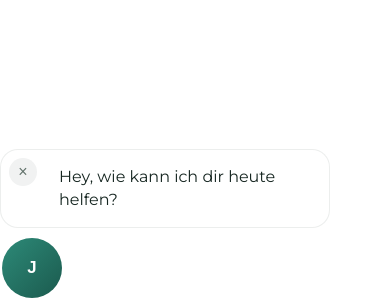
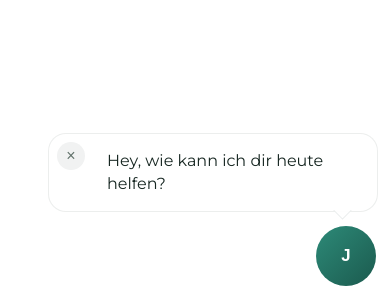
Before and after one commit to jonhziri/chatbot, a website: page public/widget.html in a window 390 px wide. Shown: the part 544-844 px from the top of the page. Drawn offline with Linux system fonts and the light colour scheme; no server answers.

Commit message:
Fix widget alignment on mobile and embed mode

```diff
--- a/public/styles.css
+++ b/public/styles.css
@@ -600,9 +600,10 @@ body.embed-mode .message-cta {
 
 @media (max-width: 640px) {
   body.embed-mode .chat-widget {
-    right: 0;
-    left: 0;
-    bottom: 0;
+    right: 12px;
+    left: auto;
+    bottom: 12px;
+    align-items: flex-end;
   }
 
   .demo-shell {
@@ -644,9 +645,21 @@ body.embed-mode .message-cta {
   }
 
   body.embed-mode .chat-window {
-    width: 100vw;
-    height: 100vh;
-    border-radius: 0;
+    width: min(430px, calc(100vw - 24px));
+    height: min(78vh, 680px);
+    border-radius: 24px;
+  }
+
+  body.embed-mode .chat-teaser {
+    position: absolute;
+    right: 0;
+    bottom: calc(100% + 12px);
+    width: min(330px, calc(100vw - 32px));
+    margin-bottom: 0;
+  }
+
+  body.embed-mode .chat-teaser::after {
+    display: block;
   }
 
   .chat-header {
```
